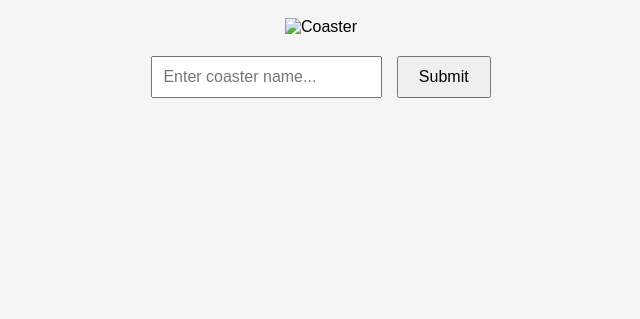
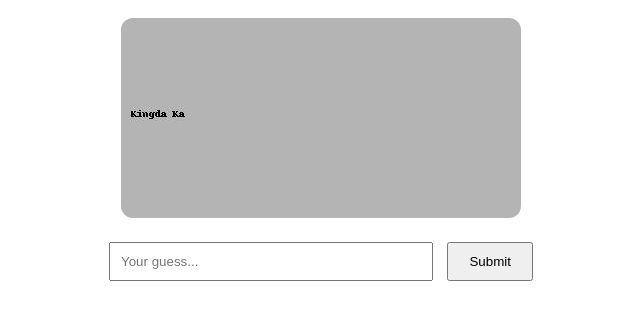
Before and after one commit to AxiisCoaster/guessthecoaster, a plain HTML site: page index.html in a window 1280 px wide. Shown: the part 91-410 px from the top of the page, without its empty margins (319-959 px from the left). Drawn offline with Linux system fonts and the light colour scheme.

Commit message:
Add files via upload

```diff
--- a/index.html
+++ b/index.html
@@ -2,21 +2,26 @@
 <!DOCTYPE html>
 <html lang="en">
 <head>
-  <meta charset="UTF-8" />
-  <meta name="viewport" content="width=device-width, initial-scale=1.0"/>
-  <title>Guess the Coaster</title>
-  <link rel="stylesheet" href="style.css">
+  <meta charset="UTF-8">
+  <title>🎢 Guess the Coaster</title>
+  <style>
+    body { font-family: Arial, sans-serif; text-align: center; margin-top: 50px; }
+    #coaster-img { border-radius: 12px; margin-bottom: 20px; }
+    input { padding: 10px; width: 300px; }
+    button { padding: 10px 20px; margin-left: 10px; }
+    #feedback { margin-top: 20px; font-weight: bold; }
+  </style>
 </head>
 <body>
-  <div class="container">
-    <h1>🎢 Guess the Coaster</h1>
-    <div id="image-container">
-      <img id="coaster-img" src="img/placeholder.jpg" alt="Coaster" />
-    </div>
-    <input type="text" id="guess-input" placeholder="Enter coaster name..." />
+  <h1>🎢 Guess the Coaster</h1>
+  <img id="coaster-img" src="" alt="Coaster Image" width="400">
+  <div>
+    <input type="text" id="guess-input" placeholder="Your guess...">
     <button onclick="checkGuess()">Submit</button>
-    <p id="feedback"></p>
   </div>
+  <p id="feedback"></p>
+
+  <script src="coasters.js"></script>
   <script src="script.js"></script>
 </body>
 </html>
```
